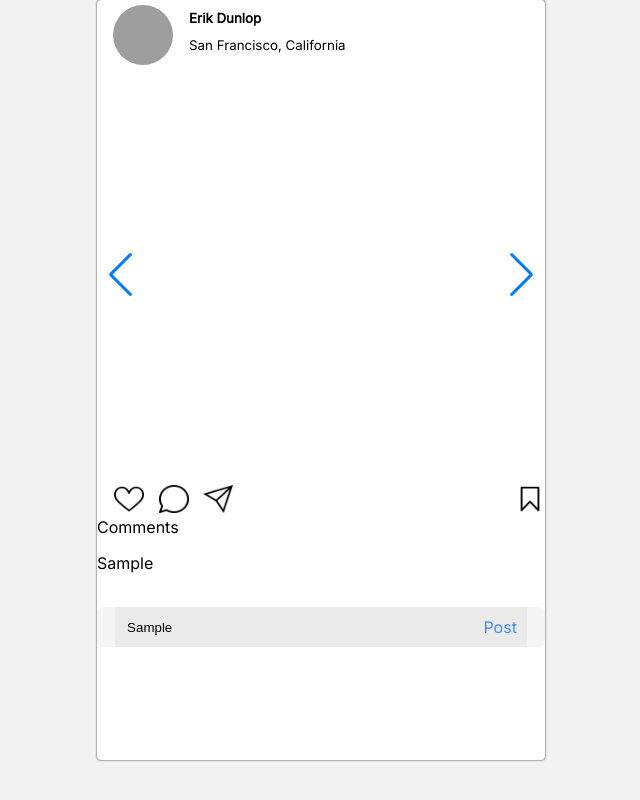
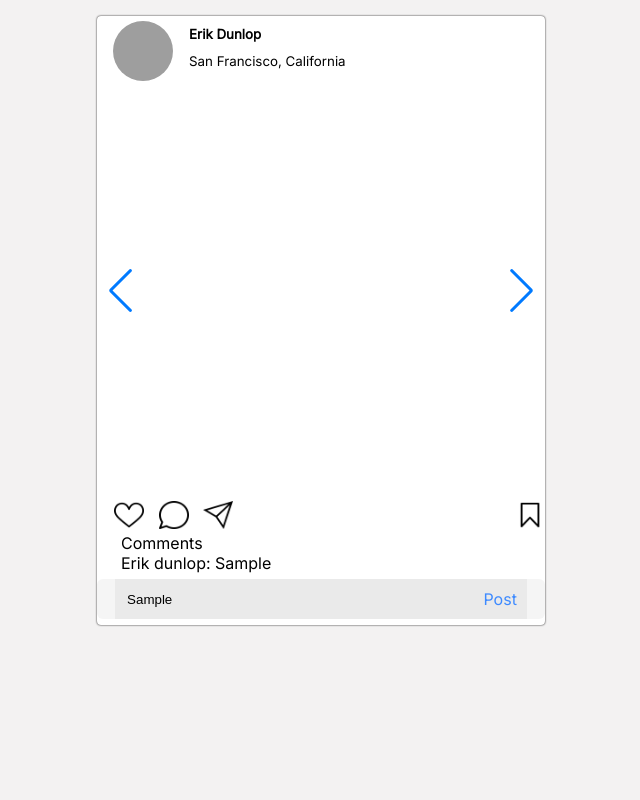
Before and after one commit to matiasvaldez1/instagram-post, a plain HTML site: page index.html in a window 1280 px wide. Both pictures are taken after typing "Sample" into the empty fields and a click on the button "Post". Shown: the whole page, without its empty margins (319-959 px from the left). Drawn offline with nearby package versions, Linux system fonts and the light colour scheme; no server answers; grey boxes are pictures that could not be loaded.

Commit message:
Finish commit

```diff
--- a/index.css
+++ b/index.css
@@ -34,10 +34,11 @@
   .container{
     background-color: rgb(255, 255, 255);
     width: 35%;
-    height: 95%;
+    height: fit-content;
     border-radius: 4px;
     box-shadow: 0px 0px 2px black;
     user-select: none;
+    margin-top: 1em;
   }
   /* User info */
   .user-info{
@@ -107,6 +108,7 @@
     justify-content: center;
     width: 100%;
     background-color: #f5f5f5;
+    margin: 6px 0;
     border-radius: 6px;
   }
   .bg-comment > input{
@@ -121,6 +123,7 @@
     background-color: #eaeaea;
     padding: 10px;
   }
-  #p-comments{
+  .p-comments{
     margin: 0;
+    padding-left: 1.5em;
   }
--- a/index.html
+++ b/index.html
@@ -43,21 +43,23 @@
         <div class="buttons">
           <div>
             <img id="like" class="like-class" src="./assets/me-gusta.png" />
-            <img src="./assets/burbuja-de-chat.png" />
+            <img src="./assets/burbuja-de-chat.png" onclick="handleFocus()" />
             <img src="./assets/instagram-directo.png" />
           </div>
           <img src="./assets/marcos.png" />
         </div>
         <div id="comments">
-          <p id="p-comments">Comments</p>
+          <p class="p-comments">Comments</p>
         </div>
-            <div class="comment-wrapper">
-                <div class="comment">
-                    <div class="bg-comment">
-                        <input id="input-comment" class="input-comment" />
-                        <button onclick="handleInput()" class="button-comment">Post</button>
-                    </div>
+        <div class="comment-wrapper">
+          <div class="comment">
+            <div class="bg-comment">
+              <input id="input-comment" class="input-comment" />
+              <button onclick="handleInput()" class="button-comment">
+                Post
+              </button>
             </div>
+          </div>
         </div>
       </div>
     </main>
--- a/script.js
+++ b/script.js
@@ -51,16 +51,20 @@ like.addEventListener('click',() =>{
 
 /* Make a comment */
 
-
-
 function handleInput(){
     const value = document.getElementById("input-comment").value
     if(value !== ""){
     const p = createNode("p")
-    p.innerHTML = value
+    p.classList.add("p-comments")
+    p.innerHTML = `Erik dunlop: ${value}`
     comments.push(p)
     append(commentWrapper,...comments)
     }else{
         return value
     }
 }
+
+/* Handle focus */
+function handleFocus(){
+document.getElementById('input-comment').focus();
+}
```
